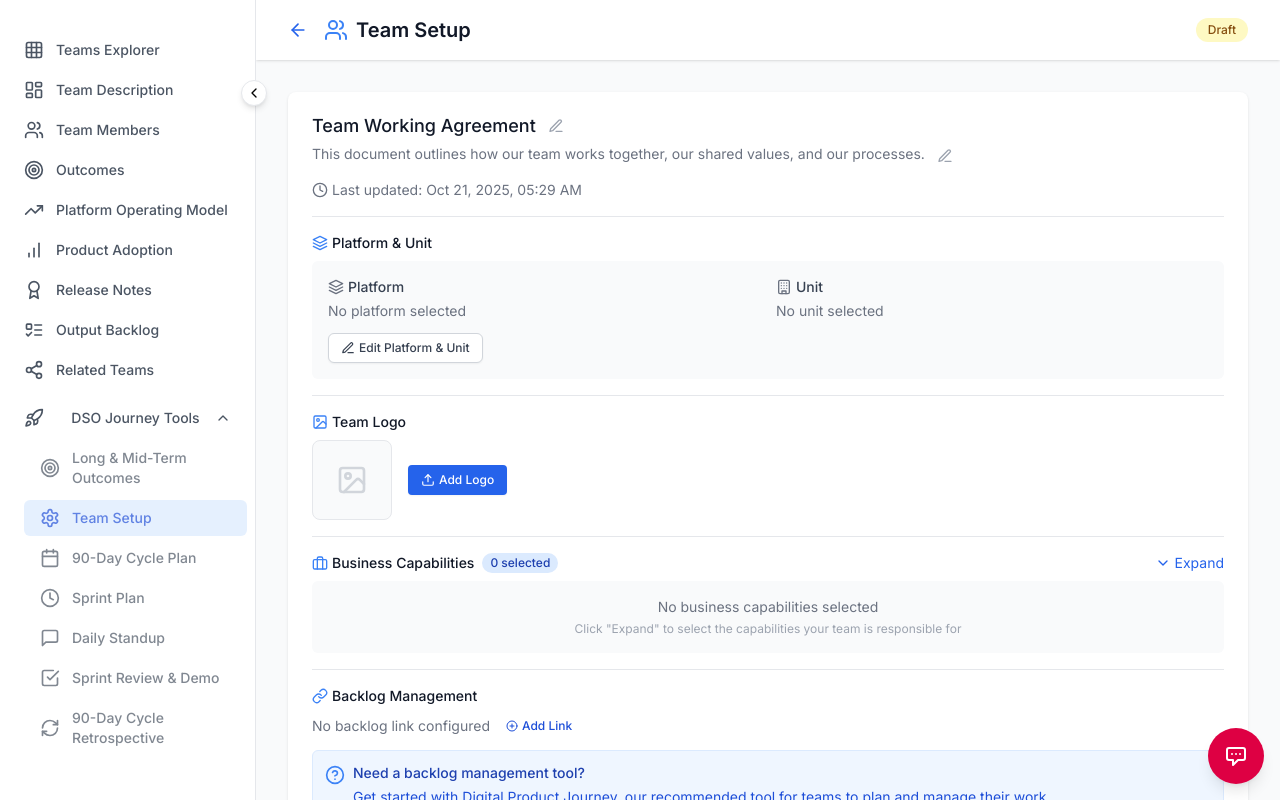
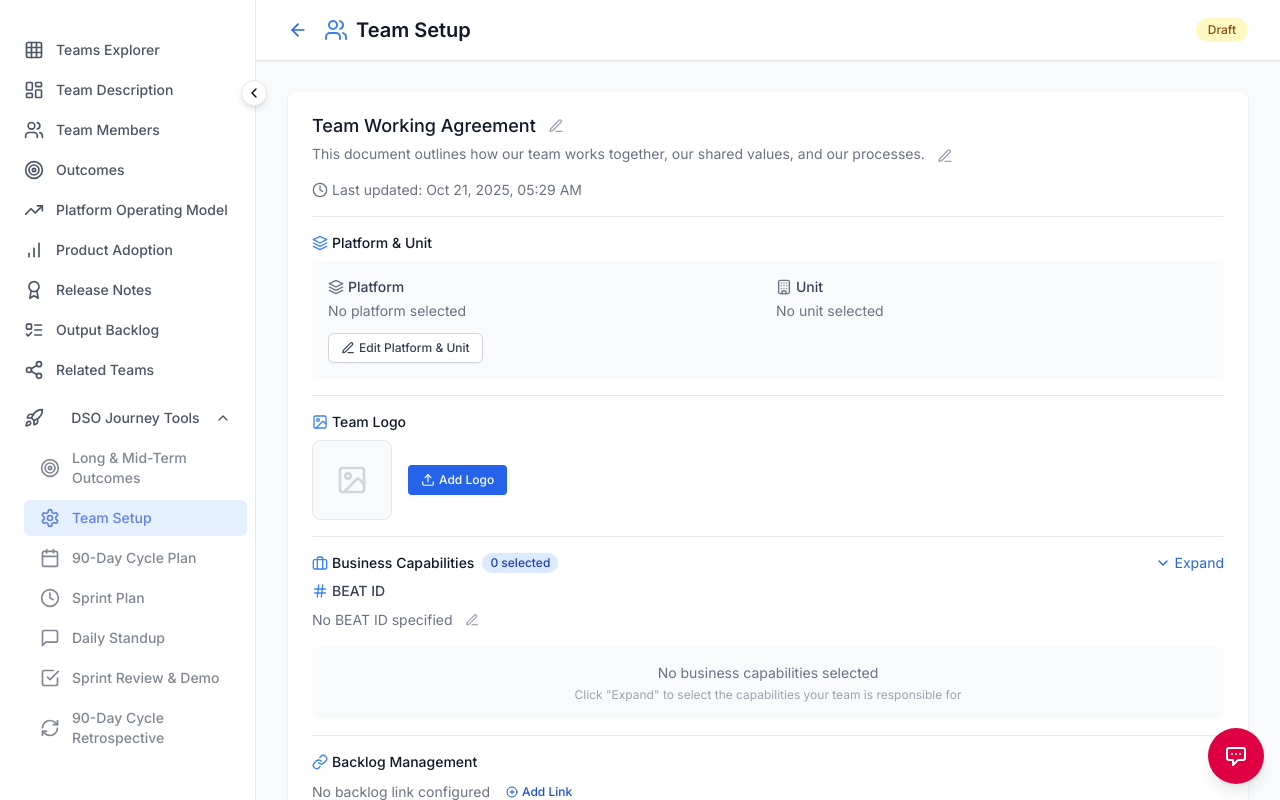
Before and after one commit to jessicabell11/DSO-OS-Test, a React (Vite) app: page /team-setup in a window 1280 px wide. Built offline with nearby package versions, Linux system fonts and the light colour scheme.

Commit message:
Added BEAT ID on Team Setup Page

```diff
--- a/src/components/TeamSetupPage.tsx
+++ b/src/components/TeamSetupPage.tsx
@@ -30,7 +30,8 @@ import {
   Percent,
   UserCheck,
   Layers,
-  Building
+  Building,
+  Hash
 } from 'lucide-react';
 import { Link as RouterLink, useParams } from 'react-router-dom';
 import { TeamWorkingAgreement, WorkingAgreementSection, TeamInfoLink, BusinessCapability, Team, TeamMember } from '../types';
@@ -109,6 +110,10 @@ const TeamSetupPage: React.FC = () => {
   const [searchQuery, setSearchQuery] = useState('');
   const [activeCapabilityCategory, setActiveCapabilityCategory] = useState<'core' | 'enabling'>('core');
 
+  // BEAT ID state
+  const [beatId, setBeatId] = useState<string>('');
+  const [isBeatIdEditing, setIsBeatIdEditing] = useState(false);
+
   // Team logo state
   const [isLogoModalOpen, setIsLogoModalOpen] = useState(false);
   const [logoUrl, setLogoUrl] = useState<string>('');
@@ -200,6 +205,13 @@ const TeamSetupPage: React.FC = () => {
           setBacklogType('digital-product-journey');
         }
 
+        // If the team has a BEAT ID, use it
+        if (foundTeam.beatId) {
+          setBeatId(foundTeam.beatId);
+        } else {
+          setBeatId('');
+        }
+
         // Load team members if they exist
         if (foundTeam.members && foundTeam.members.length > 0) {
           // Find the full member details from allTeamMembers
@@ -327,6 +339,34 @@ const TeamSetupPage: React.FC = () => {
 
     setIsBacklogLinkEditing(false);
     showSuccess('Backlog link updated successfully');
+  };
+
+  // Handle BEAT ID save
+  const handleBeatIdSave = () => {
+    setWorkingAgreement(prev => ({
+      ...prev,
+      beatId,
+      lastUpdated: new Date().toISOString()
+    }));
+
+    // Also update the team data
+    if (team) {
+      const updatedTeam = {
+        ...team,
+        beatId
+      };
+
+      // Update the team in teamsData array
+      const teamIndex = teamsData.findIndex(t => t.id === team.id);
+      if (teamIndex !== -1) {
+        teamsData[teamIndex] = updatedTeam;
+      }
+
+      setTeam(updatedTeam);
+    }
+
+    setIsBeatIdEditing(false);
+    showSuccess('BEAT ID updated successfully');
   };
 
   const handleAddSection = () => {
@@ -1550,6 +1590,55 @@ const TeamSetupPage: React.FC = () => {
                         </>
                       )}
                     </button>
+                  </div>
+
+                  {/* BEAT ID Section */}
+                  <div className="mb-4">
+                    <div className="flex items-center mb-2">
+                      <Hash className="h-4 w-4 mr-1 text-blue-500" />
+                      <h4 className="text-sm font-medium text-gray-700">BEAT ID</h4>
+                    </div>
+
+                    {isBeatIdEditing ? (
+                      <div className="flex items-center">
+                        <input
+                          type="text"
+                          value={beatId}
+                          onChange={(e) => setBeatId(e.target.value)}
+                          placeholder="Enter BEAT ID"
+                          className="block w-full border-gray-300 rounded-md shadow-sm focus:ring-blue-500 focus:border-blue-500 sm:text-sm"
+                        />
+                        <button
+                          onClick={handleBeatIdSave}
+                          className="ml-2 p-1 text-green-600 hover:text-green-800"
+                        >
+                          <Save size={16} />
+                        </button>
+                        <button
+                          onClick={() => {
+                            setBeatId(team?.beatId || '');
+                            setIsBeatIdEditing(false);
+                          }}
+                          className="ml-1 p-1 text-red-600 hover:text-red-800"
+                        >
+                          <X size={16} />
+                        </button>
+                      </div>
+                    ) : (
+                      <div className="flex items-center">
+                        {beatId ? (
+                          <span className="text-sm text-gray-900">{beatId}</span>
+                        ) : (
+                          <span className="text-sm text-gray-500">No BEAT ID specified</span>
+                        )}
+                        <button
+                          onClick={() => setIsBeatIdEditing(true)}
+                          className="ml-2 p-1 text-gray-400 hover:text-gray-600"
+                        >
+                          <Edit3 size={14} />
+                        </button>
+                      </div>
+                    )}
                   </div>
 
                   {isCapabilitiesExpanded ? (
@@ -2439,9 +2528,21 @@ const TeamSetupPage: React.FC = () => {
                       )}
                     </div>
 
-                    {/* Business Capabilities in Preview */}
+                    {/* Business Capabilities and BEAT ID in Preview */}
                     <div className="mb-6">
                       <h2 className="text-lg font-medium text-gray-900 mb-3">Business Capabilities</h2>
+
+                      {/* BEAT ID in Preview */}
+                      <div className="bg-gray-50 p-4 rounded-lg mb-4">
+                        <div className="flex items-center">
+                          <Hash className="h-4 w-4 mr-1 text-blue-500" />
+                          <h3 className="text-sm font-medium text-gray-700">BEAT ID</h3>
+                        </div>
+                        <p className="mt-1 text-sm">
+                          {beatId ? beatId : 'No BEAT ID specified'}
+                        </p>
+                      </div>
+
                       {selectedCapabilities.length > 0 ? (
                         <div className="bg-gray-50 p-4 rounded-lg">
                           <div className="grid grid-cols-1 md:grid-cols-2 lg:grid-cols-3 gap-3">
--- a/src/types.ts
+++ b/src/types.ts
@@ -13,6 +13,7 @@ export interface Team {
   workingAgreementId?: string;
   platform?: string;
   unit?: string;
+  beatId?: string; // Added BEAT ID field
   metrics?: {
     cycleTime: number;
     deploymentFrequency?: number;
@@ -43,6 +44,7 @@ export interface TeamWorkingAgreement {
   };
   teamInfoLinks?: TeamInfoLink[];
   businessCapabilities?: string[];
+  beatId?: string; // Added BEAT ID field
 }
 
 export interface WorkingAgreementSection {
```
